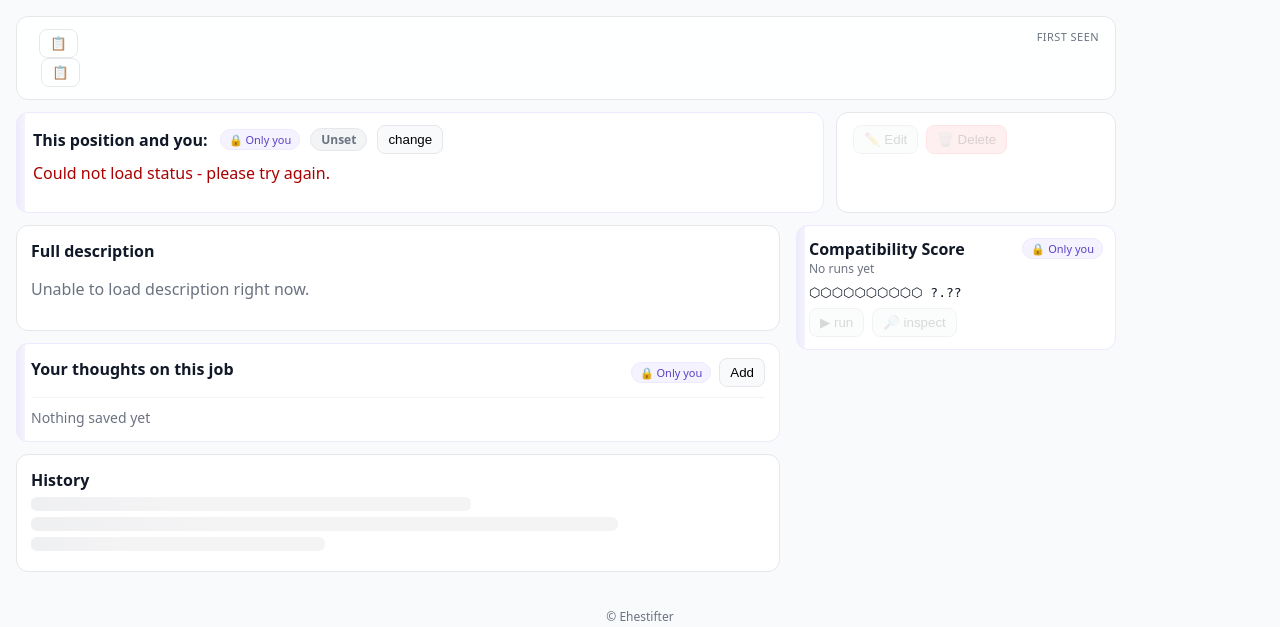
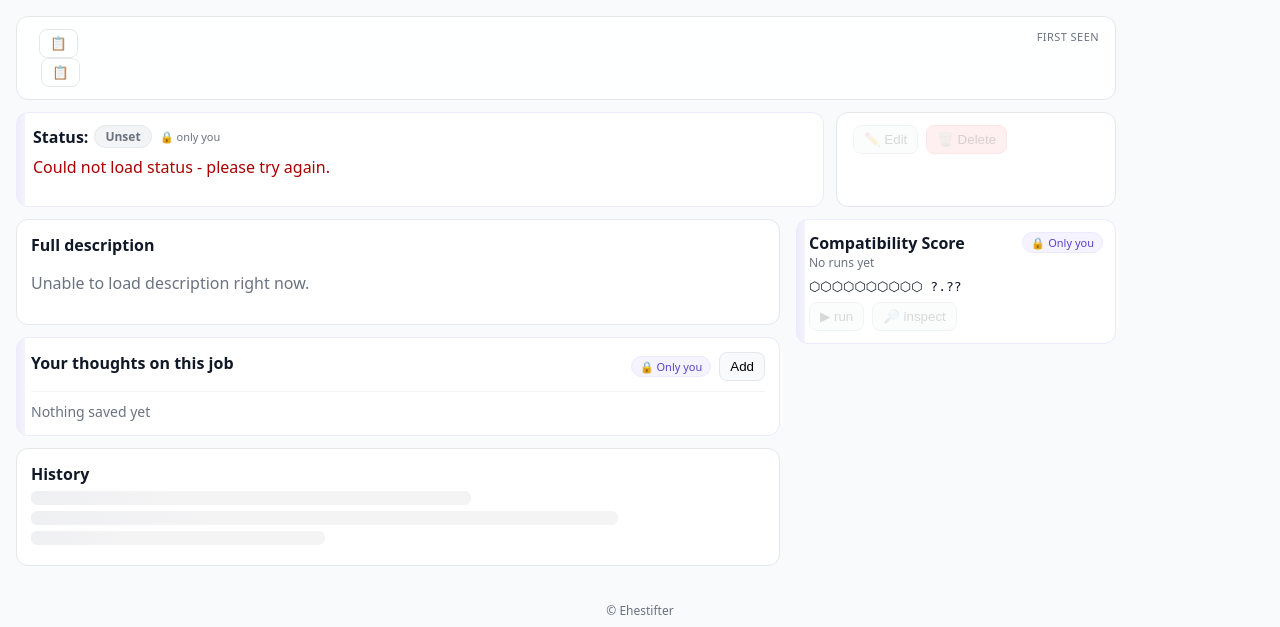
Before and after one commit to Solanum-basilicus/ehestifter, a Flask app: template backend/core/templates/job.html in a window 1280 px wide. Shown: the part 43-670 px from the top of the page. Run offline with Flask 3, Linux system fonts and the light colour scheme; the template is opened without the code that fills it, so the values that code supplies are empty.

Commit message:
web core: small styje adjustments for #15

```diff
--- a/backend/core/templates/job.html
+++ b/backend/core/templates/job.html
@@ -26,18 +26,112 @@
   /* two-column layout for status + actions block */
   .row-actions { display:grid; grid-template-columns: 1fr; gap:12px; } @media (min-width: 900px){ .row-actions { grid-template-columns: 1fr 280px; } }
   .btn[aria-disabled="false"] { cursor:pointer; opacity:1; }
+  /*
+   * Keep the current status visually dominant.
+   * Status transition controls are secondary actions.
+   */
+  .status-line {
+    display:flex;
+    align-items:center;
+    flex-wrap:wrap;
+    gap:6px;
+    min-width:0;
+  }
+
+  .status-label {
+    font-weight:600;
+  }
+
+  .status-private {
+    margin-left:2px;
+    color:#6b7280;
+    font-size:11px;
+    font-weight:400;
+    white-space:nowrap;
+  }
+
+  .status-changed-at {
+    color:#6b7280;
+    font-size:12px;
+    white-space:nowrap;
+  }
+
+  .status-change-actions {
+    display:inline-flex;
+    align-items:center;
+    flex-wrap:wrap;
+    gap:8px;
+    margin-left:4px;
+    padding-left:10px;
+    border-left:1px solid #e5e7eb;
+    font-size:12px;
+    font-weight:400;
+  }
+
+  .status-change-label {
+    color:#6b7280;
+    font-weight:400;
+  }
+
   .status-quick-action {
     padding:0;
     border:0;
-    border-bottom:1px dotted currentColor;
     background:transparent;
-    color:#4f46e5;
+    color:#374151;
     cursor:pointer;
     font:inherit;
+    font-weight:400;
+    text-decoration:underline;
+    text-decoration-style:dotted;
+    text-decoration-color:#9ca3af;
+    text-underline-offset:3px;
   }
-  .status-quick-action:hover:not(:disabled) { border-bottom-style:solid; }
-  .status-quick-action:focus-visible { outline:2px solid currentColor; outline-offset:2px; }
-  .status-quick-action:disabled { cursor:not-allowed; opacity:.5; }
+
+  .status-quick-action:hover:not(:disabled) {
+    color:#111827;
+    text-decoration-style:solid;
+    text-decoration-color:currentColor;
+  }
+
+  .status-quick-action:focus-visible {
+    outline:2px solid #6b7280;
+    outline-offset:2px;
+  }
+
+  .status-quick-action:disabled {
+    cursor:not-allowed;
+    opacity:.5;
+  }
+
+  .status-another-action {
+    margin-left:4px;
+    padding:2px 7px;
+    border:1px solid #d1d5db;
+    border-radius:6px;
+    background:transparent;
+    color:#4b5563;
+    cursor:pointer;
+    font:inherit;
+    font-size:12px;
+    font-weight:400;
+  }
+
+  .status-another-action:hover:not(:disabled) {
+    border-color:#9ca3af;
+    color:#111827;
+    background:#f9fafb;
+  }
+
+  .status-another-action:focus-visible {
+    outline:2px solid #6b7280;
+    outline-offset:2px;
+  }
+
+  .status-another-action:disabled {
+    cursor:not-allowed;
+    opacity:.5;
+  }
+
   .skeleton { background:linear-gradient(90deg,#f4f4f5 25%,#e5e7eb 37%,#f4f4f5 63%); background-size:400% 100%; animation:shimmer 1.2s infinite; border-radius:6px; }
   @keyframes shimmer { 0% { background-position:100% 0; } 100% { background-position:-100% 0; } }
   .prose img { max-width:100%; height:auto; border-radius:8px; }
@@ -175,45 +269,60 @@
         x-data="jobStatusComponent({ jobId: '{{ job_id }}' })"
         x-init="init()">
 
-        <!-- LEFT COLUMN: status controls -->
-        <div class="flex" style="min-width:0; flex-wrap:wrap; gap:10px; align-items:center;">
-          <!-- label styled like your section headers -->
-          <div style="font-weight:600;">This position and you:</div>
-          <span class="chip-private" style="margin-left:2px;">🔒 Only you</span>
+      <!-- Status controls -->
+      <div class="status-line">
+        <span class="status-label">Status:</span>
 
         <!-- Keep the confirmed status text visible while a change is pending. -->
         <span class="status-badge"
               :data-k="pending ? 'unset' : statusKey(app.state)"
               x-text="!loaded && pending ? 'loading…' : (app.state || 'Unset')"></span>
 
-          <!-- relative time, if you later surface changedAtUtc -->
+        <span class="status-private"
+              title="This status is visible only to you">
+          🔒 only you
+        </span>
+
         <template x-if="app.changedAtUtc">
-            <div class="flex muted" style="font-size:14px;">
-              <span x-text="relativeFromLocal(app.changedAtUtc)"></span>
-            </div>
+          <span class="status-changed-at"
+                x-text="relativeFromLocal(app.changedAtUtc)"></span>
         </template>
 
-          <!-- buttons inline next to status -->
-          <div class="flex" style="gap:.5rem;">
+        <!-- Common transitions. Keep these visually secondary to the current status. -->
+        <div class="status-change-actions"
+             x-cloak
+             x-show="!editing && loaded"
+             role="group"
+             aria-label="Quick status changes">
+
+          <span class="status-change-label">Change to:</span>
+
           <template x-for="quickStatus in quickActions()" :key="quickStatus">
             <button type="button"
                     class="status-quick-action"
-                      x-cloak
-                      x-show="!editing && loaded"
                     @click="quickSet(quickStatus)"
                     :disabled="pending"
                     :aria-disabled="pending ? 'true' : 'false'"
+                    :aria-label="'Change status to ' + quickStatus"
                     x-text="quickStatus"></button>
           </template>
 
-            <button class="btn"
-                    x-show="!editing"
+          <button type="button"
+                  class="status-another-action"
                   @click="startEditing()"
                   :disabled="pending"
-                    :aria-disabled="pending ? 'true' : 'false'">change</button>
+                  :aria-disabled="pending ? 'true' : 'false'"
+                  aria-label="Choose another status">
+            another…
+          </button>
+        </div>
 
+        <!-- Manual status editor actions. -->
+        <div class="flex"
+             x-cloak
+             x-show="editing"
+             style="gap:.5rem;">
           <button class="btn primary"
-                    x-show="editing"
                   @click="save()"
                   :disabled="pending"
                   :aria-disabled="pending ? 'true' : 'false'">
@@ -222,10 +331,11 @@
           </button>
 
           <button class="btn"
-                    x-show="editing"
                   @click="cancelEditing()"
                   :disabled="pending"
-                    :aria-disabled="pending ? 'true' : 'false'">cancel</button>
+                  :aria-disabled="pending ? 'true' : 'false'">
+            cancel
+          </button>
         </div>
       </div>
 
```
Lines whose indentation alone changed are shown as unchanged.
